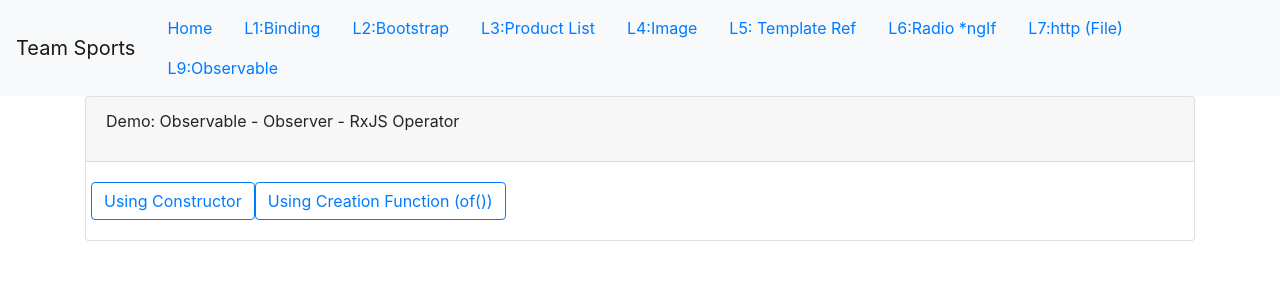
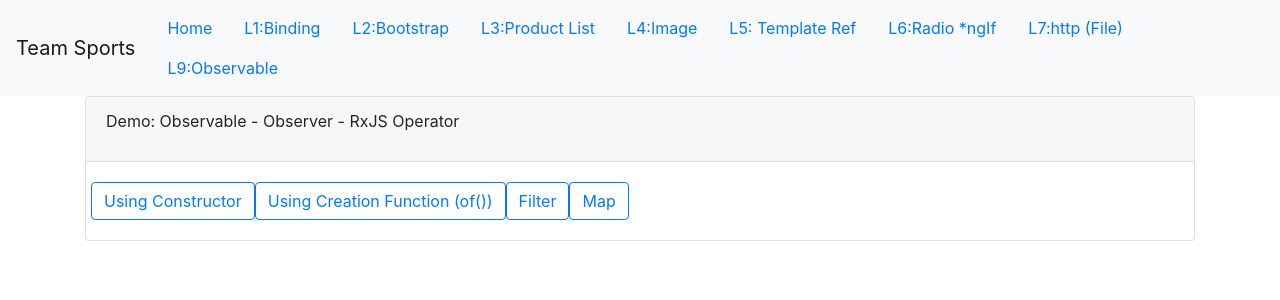
Before and after one commit to BT-ICD/JavaScriptLearning, an Angular app in the folder AngularLearning/my-app/: page /L10 in a window 1280 px wide. Shown: the top 300 px of the page. Built offline with nearby package versions, Linux system fonts and the light colour scheme.

Commit message:
Implemented example of map and filter operator

```diff
--- a/AngularLearning/my-app/src/app/lesson-nine-observable/lesson-nine-observable.component.ts
+++ b/AngularLearning/my-app/src/app/lesson-nine-observable/lesson-nine-observable.component.ts
@@ -43,4 +43,5 @@ observableButton2Click(){
   RxJSOperatorButton1Click(){
     this.route.navigate(['/L10']);
   }
+
 }
--- a/AngularLearning/my-app/src/app/lesson-ten-rx-jsop1/lesson-ten-rx-js.service.ts
+++ b/AngularLearning/my-app/src/app/lesson-ten-rx-jsop1/lesson-ten-rx-js.service.ts
@@ -1,7 +1,5 @@
 import { Injectable } from '@angular/core';
 import { Observable, of } from 'rxjs';
-import { ValueTransformer } from '@angular/compiler/src/util';
-
 @Injectable({
   providedIn: 'root'
 })
@@ -10,11 +8,7 @@ export class LessonTenRxJsService {
   subscriber.next(1);
   subscriber.next(2);
   subscriber.next(3);
-  setTimeout(()=>{
-    subscriber.next(4);
-    subscriber.complete(); //
-    },1000);
-
+  subscriber.complete();
 });
 
     constructor() { }
--- a/AngularLearning/my-app/src/app/lesson-ten-rx-jsop1/lesson-ten-rx-jsop1.component.html
+++ b/AngularLearning/my-app/src/app/lesson-ten-rx-jsop1/lesson-ten-rx-jsop1.component.html
@@ -6,6 +6,8 @@
         <div class="row">
             <button name="obsButton1" (click)="obsButton1Click()" class="btn btn-outline-primary">Using Constructor</button>
             <button name="obsButton2" (click)="obsButton2Click()" class="btn btn-outline-primary">Using Creation Function (of())</button>
+            <button name="obsButtonFilter" (click)="obsButtonFilterClick()" class="btn btn-outline-primary">Filter</button>
+            <button name="opButtonMap" (click)="opButtonMapClick()" class="btn btn-outline-primary">Map</button>
         </div>
     </div>
 </div>
--- a/AngularLearning/my-app/src/app/lesson-ten-rx-jsop1/lesson-ten-rx-jsop1.component.ts
+++ b/AngularLearning/my-app/src/app/lesson-ten-rx-jsop1/lesson-ten-rx-jsop1.component.ts
@@ -1,5 +1,6 @@
 import { Component, OnInit } from '@angular/core';
 import { LessonTenRxJsService } from './lesson-ten-rx-js.service';
+import { filter, map } from 'rxjs/operators';
 
 @Component({
   selector: 'app-lesson-ten-rx-jsop1',
@@ -30,5 +31,18 @@ export class LessonTenRxJSOp1Component implements OnInit {
       complete:()=>console.log('Complete')
     });
   }
-
+  obsButtonFilterClick(){
+    this.lessonTenRxJsService.getNumOfIntValuesUsingOf().pipe(
+      filter(i=>i%2===0)
+    ).subscribe({
+      next:data=>console.log(data)
+    });
+  }
+  opButtonMapClick(){
+    this.lessonTenRxJsService.getNumOfIntValuesUsingOf().pipe(
+      map(i=>i*10)
+    ).subscribe({
+      next:data=>console.log(data)
+    });
+  }
 }
```
